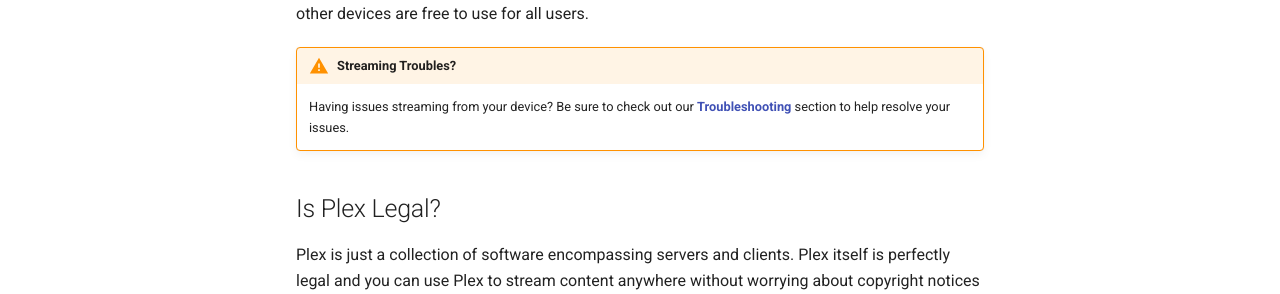
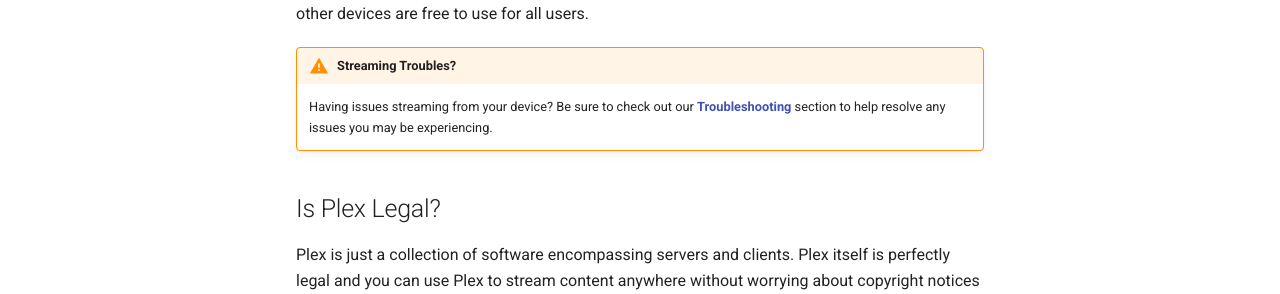
Before and after one commit to neomedia6989/docs-2, an MkDocs documentation site: the page built from docs/plex/what-is-plex.md, in a window 1280 px wide and 1021 px high. Shown: the part 522-816 px from the top of the window. Built offline with MkDocs 1.6.1 and Material for MkDocs 9.7.7, drawn with Linux system fonts in a browser that asks for light colours.

Commit message:
Update what-is-plex.md

```diff
--- a/docs/plex/what-is-plex.md
+++ b/docs/plex/what-is-plex.md
@@ -7,7 +7,7 @@
 
 !!! warning "Streaming Troubles?"
 
-    Having issues streaming from your device? Be sure to check out our **[Troubleshooting](/troubleshooting)** section to help resolve your issues.
+    Having issues streaming from your device? Be sure to check out our **[Troubleshooting](/troubleshooting)** section to help resolve any issues you may be experiencing.
 
 ## Is Plex Legal?
 Plex is just a collection of software encompassing servers and clients. Plex itself is perfectly legal and you can use Plex to stream content anywhere without worrying about copyright notices or the need to use a VPN or other means to hide your traffic.
```
